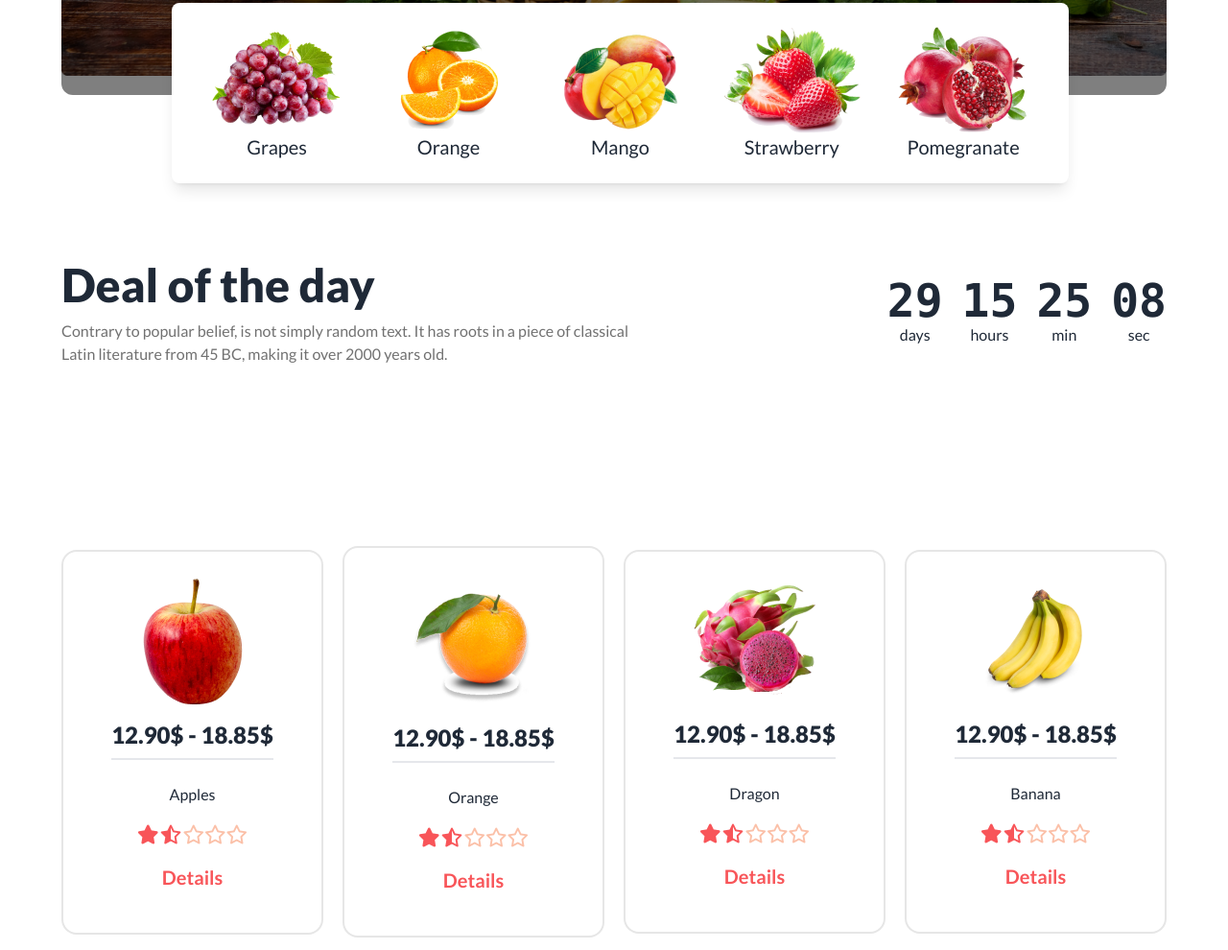
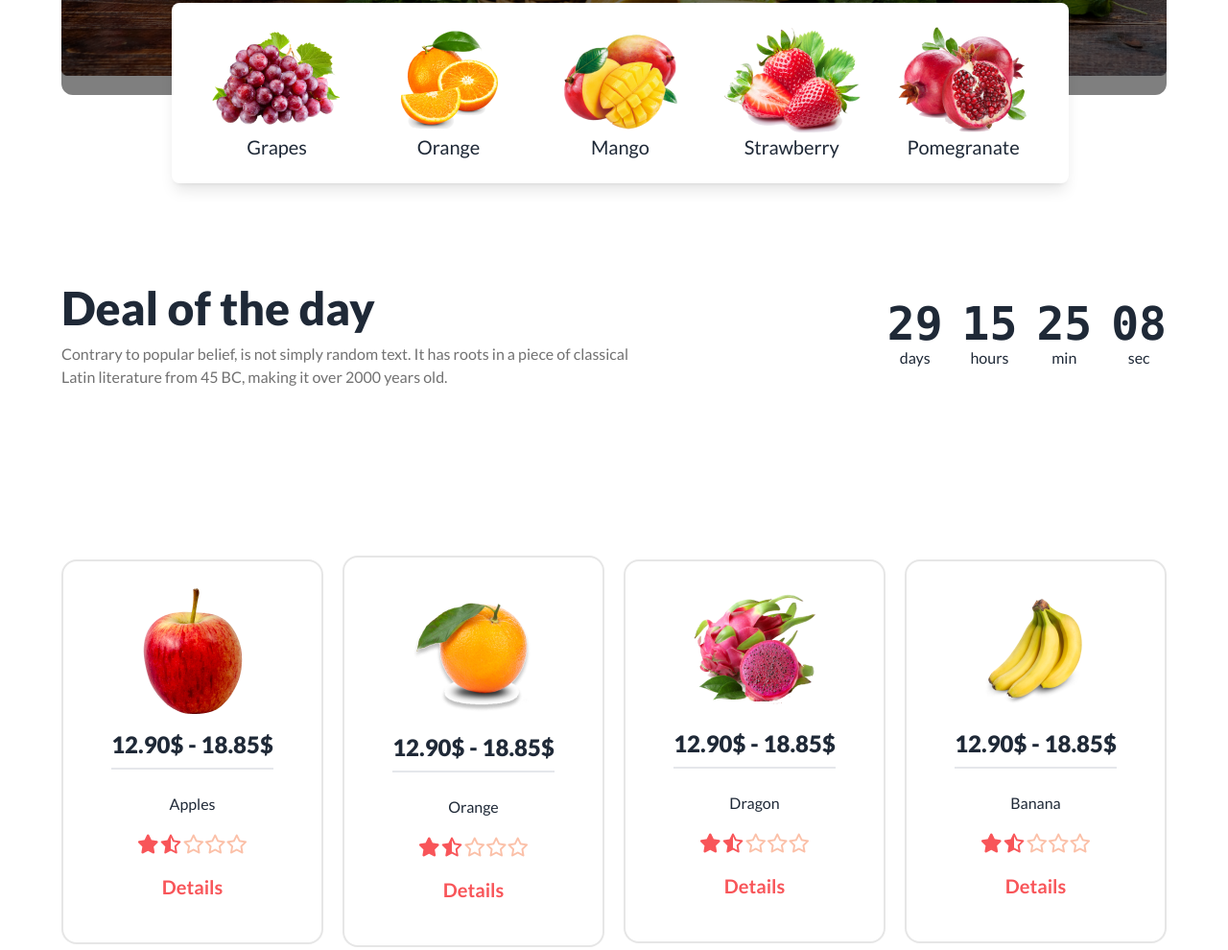
Before and after one commit to Ahmdpolash/Fruit-Burst-Website, a plain HTML site: page index.html in a window 1280 px wide. Shown: the part 521-1511 px from the top of the page at 96% size. Drawn offline with nearby package versions, Linux system fonts and the light colour scheme.

Commit message:
last commited

```diff
--- a/index.html
+++ b/index.html
@@ -277,7 +277,7 @@
     <!---------------------------------DEAL SECTION START---------------------------------- -->
 
     <div
-        class="container mx-auto px-4 py-16 lg:mt-24  md:px-10 lg:px-16 flex flex-col lg:flex-row justify-between text-center lg:text-left">
+        class="container mx-auto px-4 py-6 lg:mt-40  md:px-10 lg:px-16 flex flex-col lg:flex-row justify-between text-center lg:text-left">
 
         <div class="space-y-3">
             <h1 class="font-extrabold text-3xl md:text-4xl lg:text-5xl">Deal of the day</h1>
@@ -326,7 +326,7 @@
 
     <!-- -----------------------------FRUIT ITEMS SECTION--------------------------------- -->
 
-    <div class="container mx-auto px-4 py-3 md:px-10 lg:px-16">
+    <div class="container mx-auto px-4  md:px-10 md:mt-[150px] lg:px-16">
 
 
         <div class="card grid grid-cols-1 md:grid-cols-2 lg:grid-cols-4 items-center justify-between gap-5  md:mt-28">
@@ -796,10 +796,6 @@
                 <h1 class="text-2xl lg:text-4xl font-bold">Fruit Burst</h1>
             </div>
 
-
-
-
-
             <div class="flex flex-wrap justify-center gap-8">
 
                 <a class="link link-hover text-base">Home</a>
```
